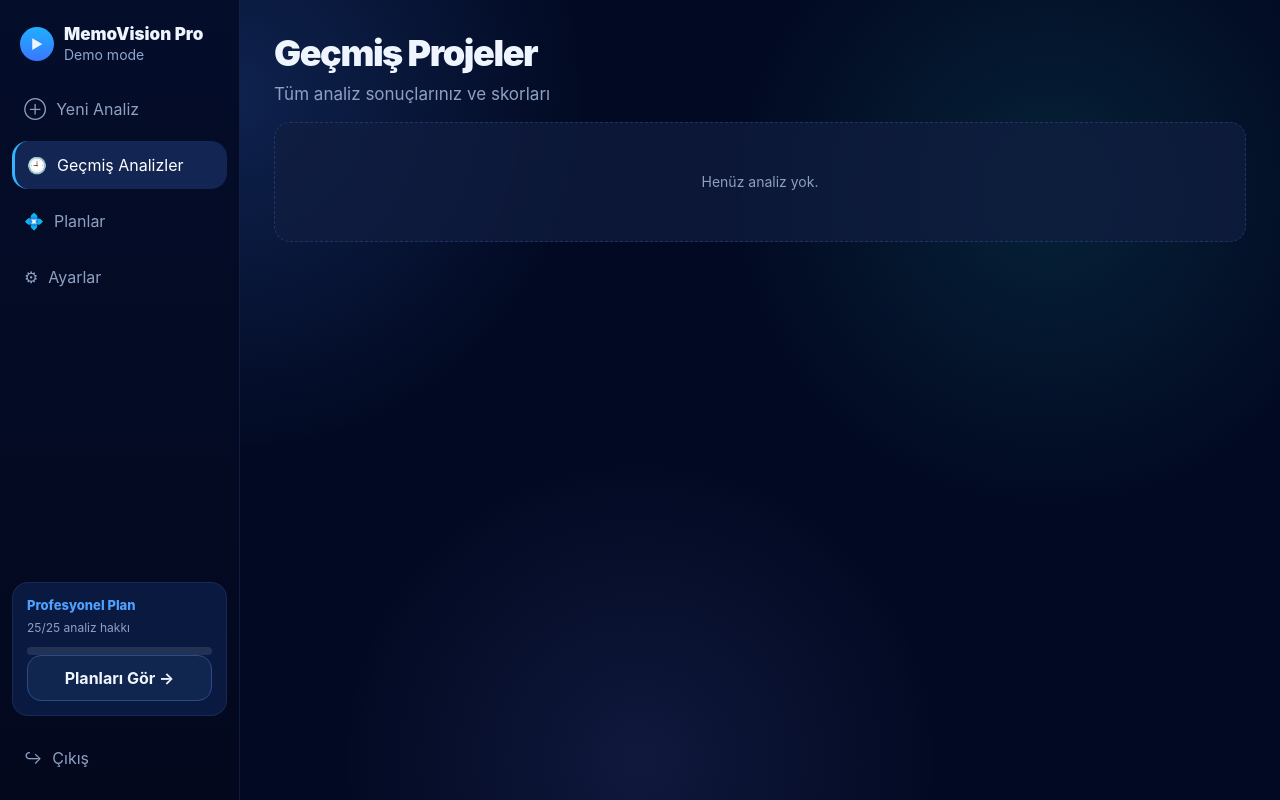
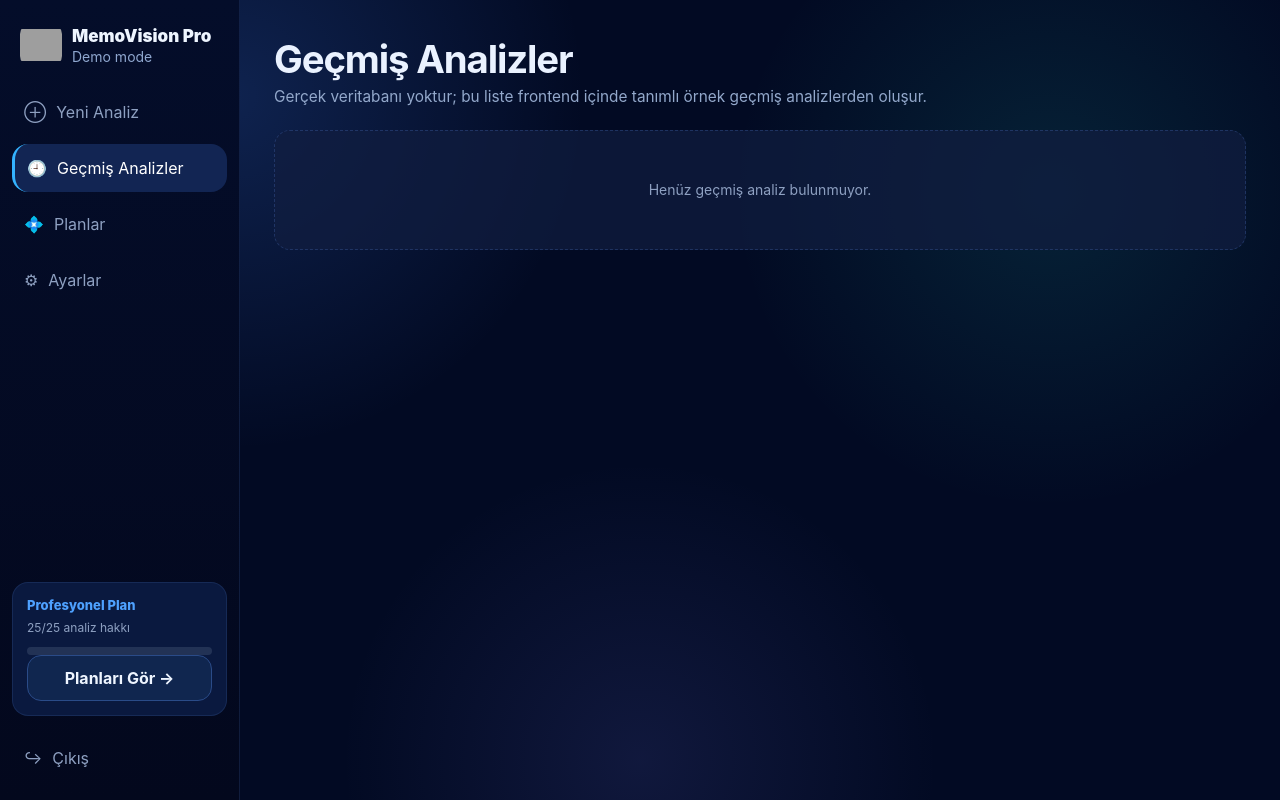
Before and after one commit to azraisleyen/memovision-demo, a Django app: page /projects/ in a window 1280 px wide. Run offline with Django 5.2, Linux system fonts and the light colour scheme; the visitor is signed in with stand-in values (Sample User, id 1); data comes from the database, SQL or seed files in the repository; data that the repository does not hold is empty; some libraries are stand-ins or nearby versions; grey boxes are pictures that could not be loaded.

Commit message:
Replace all header logos with new static logo asset

```diff
--- a/memoapp/urls.py
+++ b/memoapp/urls.py
@@ -7,6 +7,7 @@ urlpatterns = [
     # PUBLIC
     path("", views.landing, name="landing"),
     path("plans/", views.public_plans, name="public_plans"),
+    path("plans/select/<str:plan_key>/", views.select_plan, name="select_plan"),
 
     # AUTH
     path("login/", views.CustomLoginView.as_view(), name="login"),
--- a/memoapp/views.py
+++ b/memoapp/views.py
@@ -93,6 +93,24 @@ def public_plans(request):
         },
     ]
     return render(request, "memoapp/public_plans.html", {"plans": plans})
+
+
+@login_required
+def select_plan(request, plan_key):
+    if plan_key not in PLAN_CONFIG:
+        messages.error(request, "Geçersiz plan seçimi.")
+        return redirect("public_plans")
+
+    subscription = _get_or_create_subscription(request.user)
+    if subscription.plan != plan_key:
+        subscription.plan = plan_key
+        subscription.plan_started_at = timezone.now()
+        subscription.save(update_fields=["plan", "plan_started_at"])
+        messages.success(request, f"{PLAN_CONFIG[plan_key]['name']} planına geçiş yapıldı.")
+    else:
+        messages.info(request, f"Zaten {PLAN_CONFIG[plan_key]['name']} planını kullanıyorsunuz.")
+
+    return redirect("settings_page")
 
 
 class CustomLoginView(LoginView):
--- a/static/memoapp/css/style.css
+++ b/static/memoapp/css/style.css
@@ -550,13 +575,20 @@ input {
 }
 
 .brand-icon {
-    width: 34px;
-    height: 34px;
-    border-radius: 999px;
-    background: linear-gradient(180deg, #20afff, #3977ff);
-    display: grid;
-    place-items: center;
-    font-size: 13px;
+    width: 42px;
+    height: 42px;
+    border-radius: 10px;
+    display: inline-flex;
+    align-items: center;
+    justify-content: center;
+    overflow: hidden;
+}
+
+.brand-icon img {
+    width: 100%;
+    height: 100%;
+    object-fit: contain;
+    display: block;
 }
 
 .brand-title {
@@ -1141,94 +1173,117 @@ input {
 }
 
 
+
 /* =========================================================
    12. PROJECTS / HISTORY
 ========================================================= */
 
-.project-list,
-.history-grid {
+.projects-page {
+    max-width: 1220px;
+}
+
+.projects-head h1 {
+    margin: 6px 0 8px;
+    font-size: clamp(28px, 3vw, 48px);
+    line-height: 1.02;
+    letter-spacing: -0.03em;
+    color: #eaf2ff;
+}
+
+.projects-head p {
+    margin: 0;
+    color: #93a8cb;
+    font-size: clamp(14px, 1.2vw, 22px);
+    line-height: 1.35;
+}
+
+.projects-list {
+    margin-top: 22px;
     display: flex;
     flex-direction: column;
+    gap: 16px;
+}
+
+.projects-card-link { display:block; }
+
+.projects-card {
+    display: flex;
+    justify-content: space-between;
+    align-items: center;
+    gap: 18px;
+    border-radius: 30px;
+    border: 1px solid rgba(70, 111, 187, 0.32);
+    background: linear-gradient(90deg, rgba(13, 27, 62, 0.96), rgba(10, 24, 58, 0.95));
+    padding: 18px 20px;
+    transition: transform .2s ease, border-color .2s ease, box-shadow .2s ease;
+}
+.projects-card:hover {
+    transform: translateY(-1px);
+    border-color: rgba(105, 156, 255, 0.58);
+    box-shadow: 0 20px 56px rgba(2, 8, 25, 0.45);
+}
+
+.projects-card-main {
+    min-width: 0;
+    display: flex;
+    align-items: center;
     gap: 14px;
-    margin-top: 18px;
-}
-
-.project-card,
-.history-card {
-    display: flex;
-    justify-content: space-between;
-    align-items: center;
-    gap: 16px;
-    background: linear-gradient(180deg, rgba(14, 28, 63, 0.96), rgba(11, 24, 54, 0.96));
-    border: 1px solid var(--border);
-    border-radius: var(--radius-lg);
-    padding: 16px 18px;
-    transition: transform var(--transition), box-shadow var(--transition), border-color var(--transition);
-}
-
-.project-card:hover,
-.history-card:hover {
-    transform: translateY(-2px);
-    box-shadow: 0 18px 40px rgba(0, 0, 0, 0.22);
-    border-color: var(--border-strong);
-}
-
-.project-left {
-    display: flex;
-    align-items: center;
-    gap: 14px;
-    min-width: 0;
-}
-
-.project-thumb,
-.history-thumb {
-    width: 72px;
-    height: 56px;
-    border-radius: var(--radius-sm);
-    overflow: hidden;
-    background: rgba(21, 39, 80, 0.92);
-    display: flex;
-    align-items: center;
-    justify-content: center;
-    color: #4ea1ff;
-    font-size: 22px;
+}
+
+.projects-icon-box {
+    width: 58px;
+    height: 58px;
+    border-radius: 16px;
+    background: linear-gradient(160deg, rgba(23, 57, 121, 0.94), rgba(16, 38, 91, 0.96));
+    display: grid;
+    place-items: center;
+    color: #05d5ff;
     flex-shrink: 0;
 }
 
-.project-title,
-.history-title {
-    font-size: 16px;
-    font-weight: 900;
-    color: #eaf2ff;
-    line-height: 1.3;
+.projects-title {
+    margin: 0 0 6px;
+    font-size: clamp(18px, 1.5vw, 30px);
+    line-height: 1.08;
+    color: #f1f6ff;
+    letter-spacing: -0.02em;
+}
+
+.projects-meta {
+    margin: 0;
+    color: #9bb0d2;
+    font-size: clamp(13px, 1vw, 18px);
+}
+
+.projects-score-wrap {
+    display: flex;
+    align-items: center;
+    gap: 12px;
+}
+
+.projects-score-pill {
+    min-width: 86px;
+    border-radius: 20px;
+    border: 1px solid rgba(77, 109, 168, 0.45);
+    background: rgba(12, 26, 60, 0.78);
+    padding: 10px 10px 8px;
+    text-align: center;
+}
+
+.projects-score-pill .label {
+    display: block;
+    color: #8ea7cb;
+    font-size: 14px;
+    line-height: 1.05;
     margin-bottom: 4px;
 }
 
-.project-meta,
-.history-meta {
-    font-size: 13px;
-    color: var(--text-muted);
-    margin-bottom: 3px;
-}
-
-.project-time {
-    font-size: 12px;
-    color: #6f83a8;
-}
-
-.project-scores,
-.history-score-box {
-    min-width: 120px;
-    text-align: right;
-    display: flex;
-    flex-direction: column;
-    gap: 6px;
-}
-
-.project-scores span,
-.history-score-item {
-    color: #37c9ff;
-    font-weight: 900;
+.projects-score-pill .value {
+    display: block;
+    color: #dbe7fb;
+    font-size: 24px;
+    font-weight: 900;
+    line-height: 1;
 }
 
 
--- a/templates/memoapp/dashboard_base.html
+++ b/templates/memoapp/dashboard_base.html
@@ -6,7 +6,7 @@
     <aside class="sidebar sidebar-pro">
         <div>
             <div class="brand-box">
-                <div class="brand-icon">▶</div>
+                <div class="brand-icon"><img src="{% static 'memoapp/img/logo.png' %}" alt="MemoVision logo"></div>
                 <div>
                     <div class="brand-title">MemoVision Pro</div>
                     <div class="brand-mode">Demo mode</div>
@@ -30,7 +30,7 @@
                 <div class="plan-sub">{{ remaining_text|cut:" " }} analiz hakkı</div>
 
                 <div class="progress-bar"><div class="progress-fill" style="width:{{ progress_pct }}%"></div></div>
-                <a href="{% url 'settings_page' %}" class="plan-link">Planları Gör →</a>
+                <a href="{% url 'public_plans' %}" class="plan-link">Planları Gör →</a>
             </div>
             <a href="{% url 'logout' %}" class="nav-item"><span>↪</span>Çıkış</a>
         </div>
--- a/templates/memoapp/landing.html
+++ b/templates/memoapp/landing.html
@@ -8,7 +8,7 @@
 <section class="landing-page">
     <header class="landing-header">
         <a href="{% url 'landing' %}" class="logo">
-            <span class="logo-icon">▶</span>
+            <span class="logo-icon"><img src="{% static 'memoapp/img/logo.png' %}" alt="MemoVision logo"></span>
             <span class="logo-text">MemoVision Pro</span>
         </a>
 
--- a/templates/memoapp/login.html
+++ b/templates/memoapp/login.html
@@ -1,4 +1,5 @@
 {% extends "memoapp/base.html" %}
+{% load static %}
 
 {% block title %}Giriş Yap | MemoVision Pro{% endblock %}
 {% block body_page %}login{% endblock %}
@@ -7,7 +8,7 @@
 <section class="auth-page">
     <div class="auth-card">
         <a href="{% url 'landing' %}" class="auth-logo">
-            <span class="logo-icon">▶</span>
+            <span class="logo-icon"><img src="{% static 'memoapp/img/logo.png' %}" alt="MemoVision logo"></span>
             <span>MemoVision Pro</span>
         </a>
 
--- a/templates/memoapp/projects.html
+++ b/templates/memoapp/projects.html
@@ -1,49 +1,52 @@
 {% extends "memoapp/dashboard_base.html" %}
 {% load static %}
-{% block title %}Geçmiş Projeler{% endblock %}
+{% block body_page %}projects{% endblock %}
+{% block title %}Geçmiş Analizler{% endblock %}
 
 {% block dashboard_content %}
-<div class="split-page">
-    <div></div>
-
-    <div class="right-column-page">
-        <div class="page-head compact">
-            <h1>Geçmiş Projeler</h1>
-            <p>Tüm analiz sonuçlarınız ve skorları</p>
+<div class="projects-page">
+    <div class="projects-head">
+        <h1>Geçmiş Analizler</h1>
+        <p>Gerçek veritabanı yoktur; bu liste frontend içinde tanımlı örnek geçmiş analizlerden oluşur.</p>
     </div>
 
-        <div class="project-list">
+    <div class="projects-list">
         {% for analysis in analyses %}
-                <a href="{% url 'dashboard' analysis.pk %}" class="project-card-link">
-                    <div class="project-card">
-                        <div class="project-left">
-                            <div class="project-thumb">
-                                {% if analysis.thumbnail %}
-                                    <img src="{{ analysis.thumbnail.url }}" alt="Thumbnail">
-                                {% else %}
-                                    ▶
-                                {% endif %}
+            <a href="{% url 'dashboard' analysis.pk %}" class="projects-card-link" aria-label="{{ analysis.title }} analizini aç">
+                <article class="projects-card">
+                    <div class="projects-card-main">
+                        <div class="projects-icon-box" aria-hidden="true">
+                            <svg width="32" height="32" viewBox="0 0 24 24" fill="none" xmlns="http://www.w3.org/2000/svg">
+                                <path d="M14 2H7a2 2 0 0 0-2 2v16a2 2 0 0 0 2 2h10a2 2 0 0 0 2-2V7l-5-5Z" stroke="currentColor" stroke-width="1.8" stroke-linecap="round" stroke-linejoin="round"/>
+                                <path d="M14 2v5h5" stroke="currentColor" stroke-width="1.8" stroke-linecap="round" stroke-linejoin="round"/>
+                                <path d="m10 16 2-2 2 2" stroke="currentColor" stroke-width="1.8" stroke-linecap="round" stroke-linejoin="round"/>
+                                <path d="M12 14v5" stroke="currentColor" stroke-width="1.8" stroke-linecap="round" stroke-linejoin="round"/>
+                            </svg>
                         </div>
 
-                            <div>
-                                <div class="project-title">{{ analysis.title }}</div>
-                                <div class="project-meta">
-                                    {{ analysis.duration_display }} • {{ analysis.get_status_display }}
-                                </div>
-                                <div class="project-time">{{ analysis.created_at|timesince }} önce</div>
+                        <div class="projects-content">
+                            <h3 class="projects-title">{{ analysis.title }}</h3>
+                            <p class="projects-meta">
+                                {{ analysis.duration_display }} · {{ analysis.get_status_display }} · {{ analysis.created_at|timesince }} önce
+                            </p>
                         </div>
                     </div>
 
-                        <div class="project-scores">
-                            <div>Video: <span>{{ analysis.video_score|floatformat:1 }}</span></div>
-                            <div>Marka: <span>{{ analysis.brand_score|floatformat:1 }}</span></div>
+                    <div class="projects-score-wrap">
+                        <div class="projects-score-pill">
+                            <span class="label">Video</span>
+                            <span class="value">{{ analysis.video_score|floatformat:2 }}</span>
+                        </div>
+                        <div class="projects-score-pill">
+                            <span class="label">Marka</span>
+                            <span class="value">{{ analysis.brand_score|floatformat:2 }}</span>
                         </div>
                     </div>
+                </article>
             </a>
         {% empty %}
-                <div class="empty-box">Henüz analiz yok.</div>
+            <div class="empty-box">Henüz geçmiş analiz bulunmuyor.</div>
         {% endfor %}
     </div>
 </div>
-</div>
 {% endblock %}
--- a/templates/memoapp/register.html
+++ b/templates/memoapp/register.html
@@ -1,4 +1,5 @@
 {% extends "memoapp/base.html" %}
+{% load static %}
 
 {% block title %}Kayıt Ol | MemoVision Pro{% endblock %}
 {% block body_page %}register{% endblock %}
@@ -7,7 +8,7 @@
 <section class="auth-page">
     <div class="auth-card">
         <a href="{% url 'landing' %}" class="auth-logo">
-            <span class="logo-icon">▶</span>
+            <span class="logo-icon"><img src="{% static 'memoapp/img/logo.png' %}" alt="MemoVision logo"></span>
             <span>MemoVision Pro</span>
         </a>
 
```
Also changed, not shown: other parts of static/memoapp/css/style.css (+44 -16 lines), templates/memoapp/dashboard.html (+26 -3 lines), templates/memoapp/public_plans.html (+12 -1 lines). Lines whose indentation alone changed are shown as unchanged.
